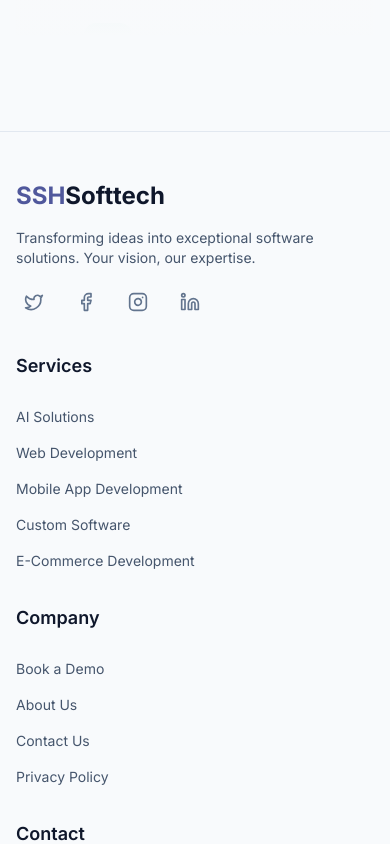
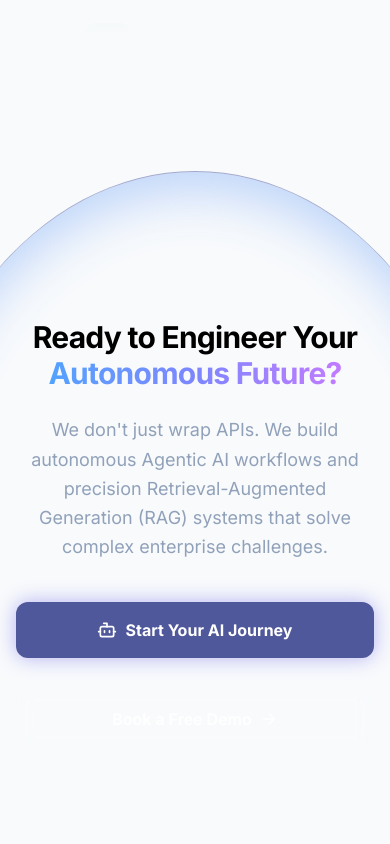
Before and after one commit to atul030702/ssh-softtech, a Next.js app: page / in a window 390 px wide. Shown: the part 5280-6124 px from the top of the page. Built offline with nearby package versions, Linux system fonts and the light colour scheme.

Commit message:
add: cta section

```diff
--- a/src/app/page.tsx
+++ b/src/app/page.tsx
@@ -1,6 +1,7 @@
 import Hero from "../components/Hero/Hero";
 import Industries from "../components/Industry/Industries";
 import Services from "../components/Services/services";
+import CTA from "@/components/CallToAction/CTA";
 
 export default function Home() {
   return (
@@ -8,6 +9,7 @@ export default function Home() {
       <Hero />
       <Services />
       <Industries />
+      <CTA />
     </div>
   );
 }
--- /dev/null
+++ b/src/components/CallToAction/CTA.tsx
@@ -0,0 +1,81 @@
+"use client";
+
+import React from 'react';
+import { motion } from 'motion/react';
+import { ArrowRight, Bot } from 'lucide-react';
+
+const CTA: React.FC = () => {
+    return (
+        <section className="relative w-full py-32 lg:py-40 overflow-hidden bg-slate-50 dark:bg-[#050B14] flex flex-col items-center justify-center">
+
+
+            <div className="absolute bottom-0 left-1/2 top-10 -translate-x-1/2 w-[150%] h-[750px]
+                  rounded-t-[50%]
+                  bg-slate-50 dark:bg-[#050B14]
+                  border-t border-brand-light/50 dark:border-white/20
+                  shadow-[inset_0_20px_50px_rgba(59,130,246,0.3)] dark:shadow-[inset_0_20px_50px_rgba(255,255,255,0.3)]"
+            />
+            {/* 2. Content */}
+            <div className="relative z-10 max-w-4xl mx-auto px-4 text-center mt-15">
+                <motion.div
+                    initial={{ opacity: 0, y: 30 }}
+                    whileInView={{ opacity: 1, y: 0 }}
+                    viewport={{ once: true }}
+                    transition={{ duration: 0.6 }}
+                >
+                    <motion.h2
+                        initial={{ opacity: 0, y: 15 }}
+                        whileInView={{ opacity: 1, y: 0 }}
+                        viewport={{ once: true }}
+                        transition={{ delay: 0.1 }}
+                        className="text-3xl md:text-4xl lg:text-5xl font-bold mb-6 mx-auto tracking-tight text-black dark:text-white max-w-3xl"
+                    >
+                        Ready to Engineer Your <br />
+                        <span className="text-transparent bg-clip-text bg-linear-to-r from-blue-400 via-indigo-400 to-purple-400 animate-gradient-x">
+                            Autonomous Future?
+                        </span>
+                    </motion.h2>
+
+                    {/* Subtext */}
+                    <motion.p
+                        initial={{ opacity: 0, y: 15 }}
+                        whileInView={{ opacity: 1, y: 0 }}
+                        viewport={{ once: true }}
+                        transition={{ delay: 0.2 }}
+                        className="text-lg md:text-xl text-slate-400 mb-10 mx-auto leading-relaxed max-w-4xl"
+                    >
+                        We don't just wrap APIs. We build autonomous Agentic AI workflows and precision Retrieval-Augmented Generation (RAG) systems that solve complex enterprise challenges.
+                    </motion.p>
+
+                    {/* Buttons */}
+                    <motion.div
+                        initial={{ opacity: 0, y: 15 }}
+                        whileInView={{ opacity: 1, y: 0 }}
+                        viewport={{ once: true }}
+                        transition={{ delay: 0.3 }}
+                        className="flex flex-col sm:flex-row items-center sm:justify-center gap-8 w-full sm:w-auto"
+                    >
+                        {/* Primary Button */}
+                        <button className="group relative w-full sm:w-auto overflow-hidden rounded-xl bg-brand-light px-8 py-4 font-bold text-white shadow-[0_0_20px_rgba(79,70,229,0.4)] transition-all cursor-pointer hover:bg-indigo-500 hover:scale-[1.02] active:scale-[0.98]">
+                            <span className="absolute inset-0 bg-linear-to-r from-transparent via-white/20 to-transparent -translate-x-full group-hover:animate-shimmer" />
+                            <div className="relative flex items-center justify-center gap-2">
+                                <Bot size={20} />
+                                <span>Start Your AI Journey</span>
+                            </div>
+                        </button>
+
+                        {/* Secondary Button */}
+                        <button className="group w-full sm:w-auto rounded-xl border border-white/10 bg-white/5 px-8 py-4 font-semibold text-white backdrop-blur-sm transition-all cursor-pointer hover:bg-white/10 hover:border-white/20">
+                            <div className="flex items-center justify-center gap-2">
+                                <span>Book a Free Demo</span>
+                                <ArrowRight size={18} className="transition-transform group-hover:translate-x-1" />
+                            </div>
+                        </button>
+                    </motion.div>
+                </motion.div>
+            </div>
+        </section>
+    );
+};
+
+export default CTA;
--- a/src/components/Footer.tsx
+++ b/src/components/Footer.tsx
@@ -16,7 +16,7 @@ import { footerItems } from '../utils/constants';
 
 const Footer = () => {
     return (
-        <footer className="bg-slate-50 dark:bg-[#050B14] text-slate-600 dark:text-gray-300 border-t border-slate-200 dark:border-white/10">
+        <footer className="bg-slate-50 dark:bg-[#02060B] text-slate-600 dark:text-gray-300 border-t border-slate-200 dark:border-white/10">
             <div className="container max-w-7xl mx-auto px-4 py-12">
                 <div className="grid grid-cols-1 md:grid-cols-4 gap-8">
                     <div className="md:col-span-1">
```
